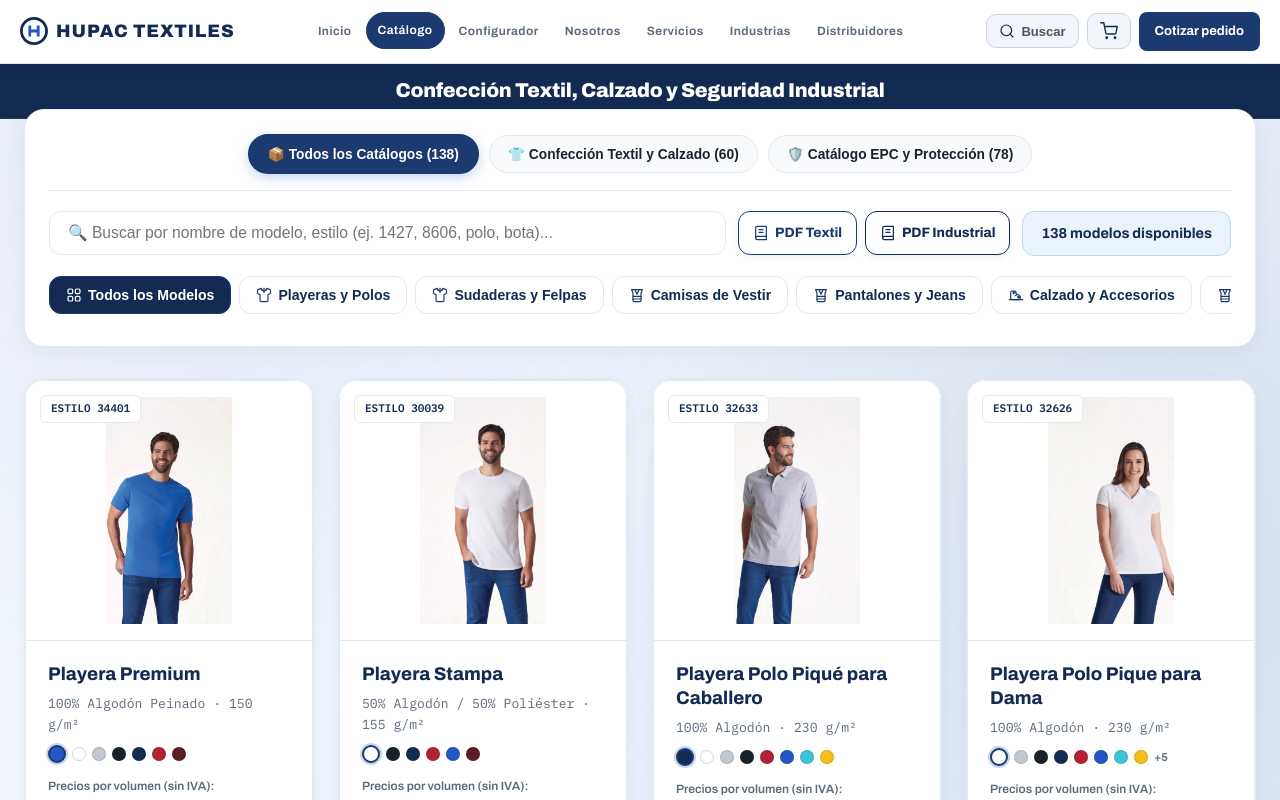
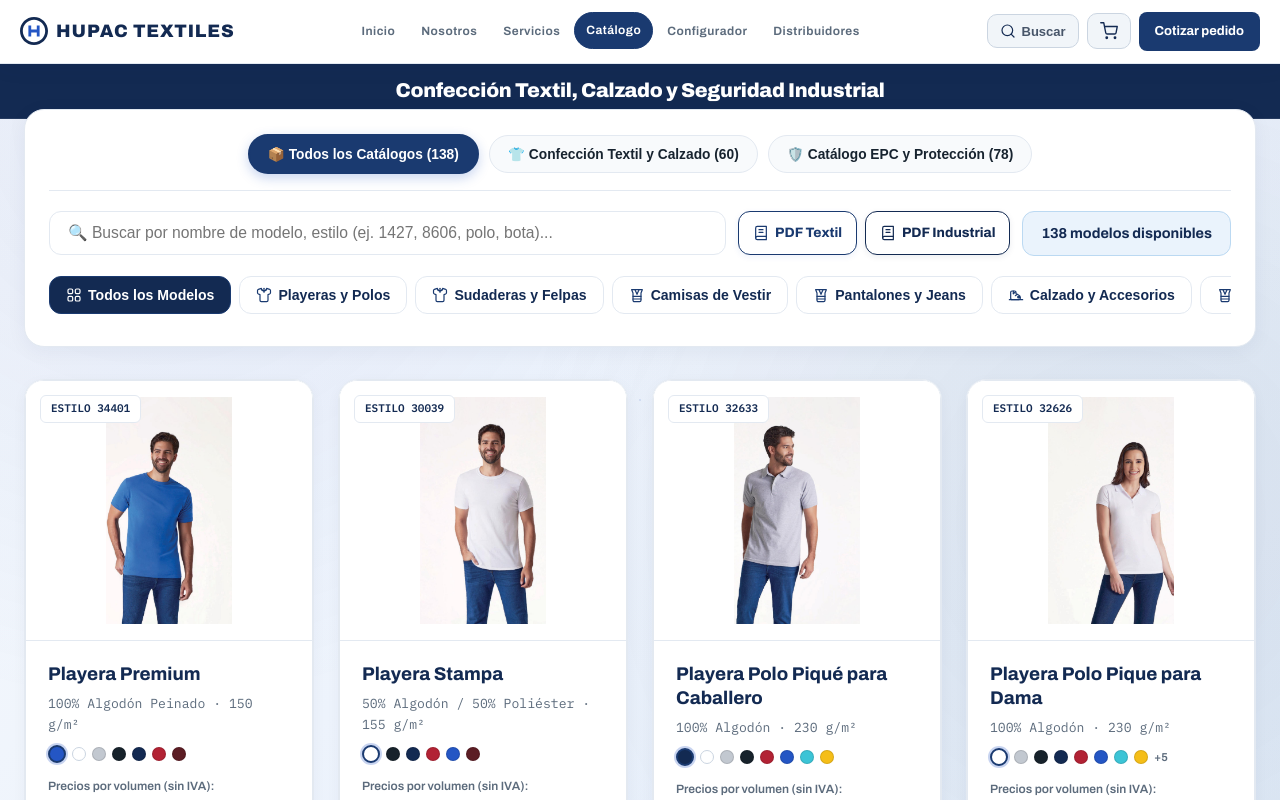
Before and after one commit to danieltrejomx/hupac-textiles-web, a Next.js app: page /catalogo in a window 1280 px wide. Shown: the top 800 px of the page. Built offline with nearby package versions, Linux system fonts and the light colour scheme.

Commit message:
Reordenar botones de navegacion del menu: Inicio, Nosotros, Servicios, Catalogo, Configurador, Distribuidores

```diff
--- a/components/Footer.tsx
+++ b/components/Footer.tsx
@@ -14,11 +14,11 @@ export default function Footer() {
         </div>
         <div>
           <h5>Sitio</h5>
-          <Link href="/catalogo">Catálogo</Link>
+          <Link href="/">Inicio</Link>
           <Link href="/nosotros">Nosotros</Link>
           <Link href="/servicios">Servicios</Link>
+          <Link href="/catalogo">Catálogo</Link>
           <Link href="/configurador">Configurador</Link>
-          <Link href="/industrias">Industrias</Link>
           <Link href="/distribuidores">Distribuidores</Link>
         </div>
         <div>
--- a/components/Navbar.tsx
+++ b/components/Navbar.tsx
@@ -32,11 +32,10 @@ export default function Navbar() {
 
   const NAV_LINKS = [
     { href: '/', label: 'Inicio', id: 'inicio', path: '/' },
+    { href: '/nosotros', label: 'Nosotros', id: 'nosotros', path: '/nosotros' },
+    { href: '/servicios', label: 'Servicios', id: 'servicios', path: '/servicios' },
     { href: '/catalogo', label: 'Catálogo', id: 'catalogo', path: '/catalogo' },
     { href: '/configurador', label: 'Configurador', id: 'configurador', path: '/configurador' },
-    { href: '/nosotros', label: 'Nosotros', id: 'nosotros', path: '/nosotros' },
-    { href: '/servicios', label: 'Servicios', id: 'servicios', path: '/servicios' },
-    { href: '/industrias', label: 'Industrias', id: 'industrias', path: '/industrias' },
     { href: '/distribuidores', label: 'Distribuidores', id: 'distribuidores', path: '/distribuidores' },
   ];
 
```
